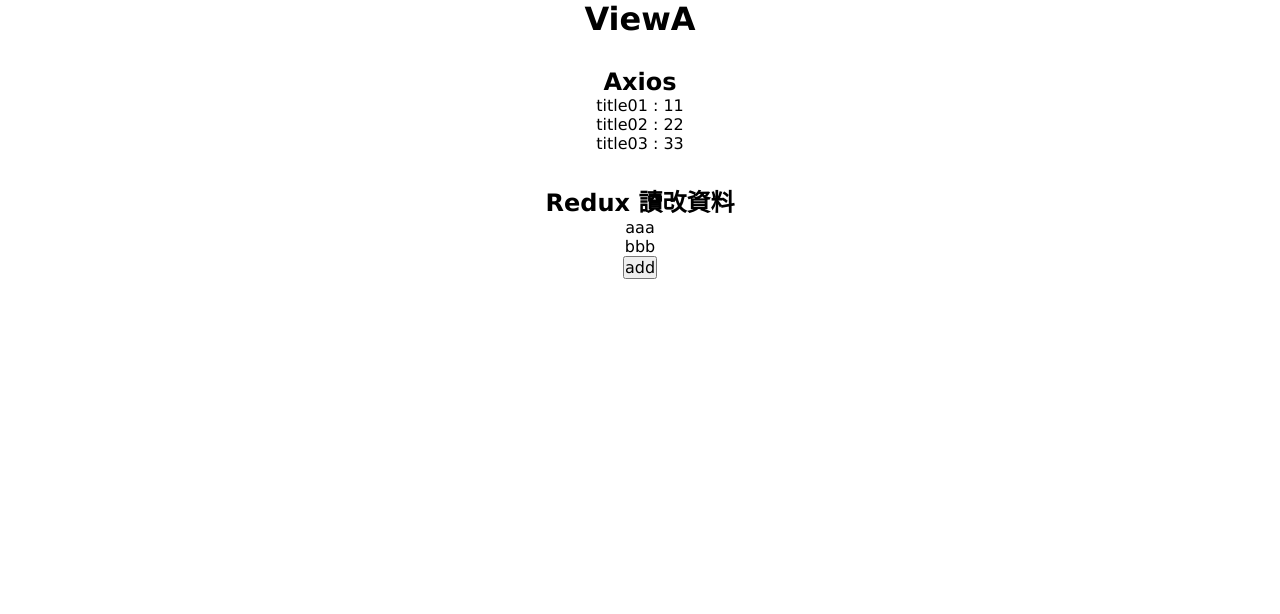
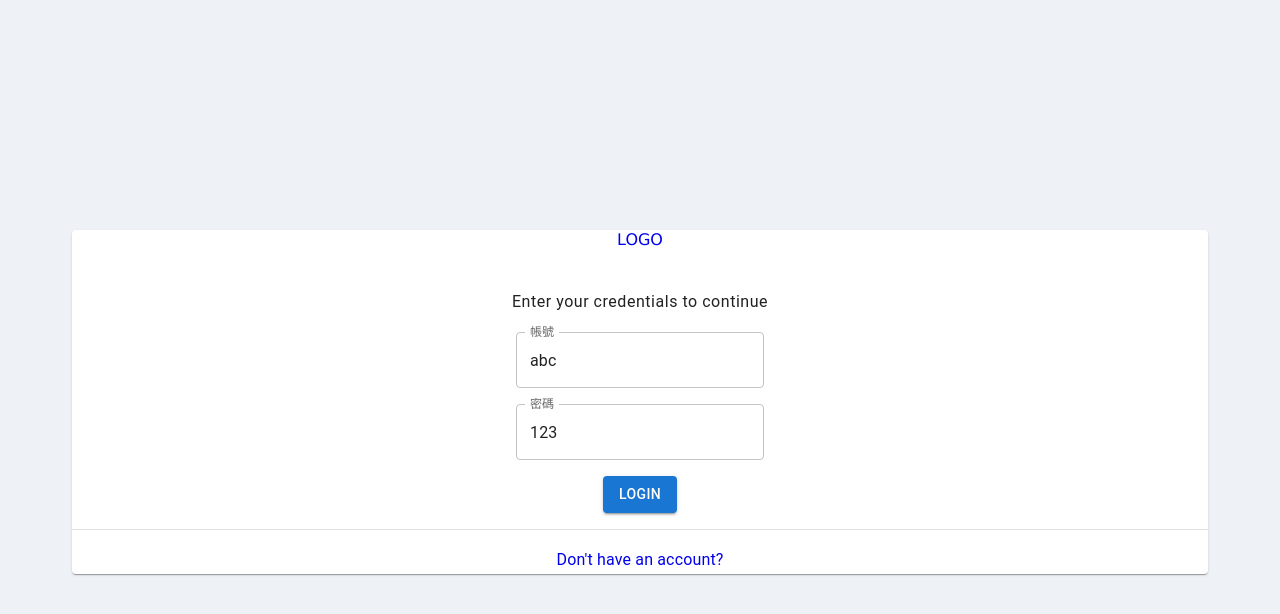
Before and after one commit to Little-Ker/React-Admin-Dashboard, a React (Create React App) app: page /login in a window 1280 px wide. Shown: the top 614 px of the page. Built offline with nearby package versions, Linux system fonts and the light colour scheme.

Commit message:
[新增] 頁面權限控管

```diff
--- a/src/App.jsx
+++ b/src/App.jsx
@@ -1,28 +1,48 @@
-import React from 'react'
-import { BrowserRouter as Router, Route, Routes } from 'react-router-dom'
+import React, { useContext } from 'react'
+import {
+  BrowserRouter as Router, Route, Routes, Navigate, useLocation, Outlet
+} from 'react-router-dom'
 import './App.css'
-// import Navbar from 'component/navbar/Navbar'
+import AuthContext from 'contexts/authContext'
+import Navbar from 'component/navbar/Navbar'
 import ViewA from 'view/ViewA'
 import ViewB from 'view/ViewB'
 import Login from 'view/auth/login'
 
+function ProtectedRoutes() {
+  const ctx = useContext(AuthContext)
+  const location = useLocation()
+  const isAuth = ctx?.isLoggedIn
+
+  return isAuth ? (
+    <Outlet />
+  ) : (
+    <Navigate to="/login" replace state={{ from: location }} />
+  )
+}
+
 function RouterPage() {
   return (
     <Routes>
-      <Route exact path="/" element={<Login />} />
-      {/* <Route exact path="/" element={<ViewA/>} /> */}
-      <Route exact path="viewA" element={<ViewA />} />
-      <Route exact path="viewB" element={<ViewB />} />
-      <Route path="*" element={<ViewA />} />
+      <Route path="/login" element={<Login />} />
+      <Route element={<ProtectedRoutes />}>
+        <Route exact path="/" element={<ViewA />} />
+        <Route exact path="viewA" element={<ViewA />} />
+        <Route exact path="viewB" element={<ViewB />} />
+        <Route path="*" element={<ViewA />} />
+      </Route>
     </Routes>
   )
 }
 
 function App() {
+  const ctx = useContext(AuthContext)
+  const isAuth = ctx?.isLoggedIn
+
   return (
     <div className="App">
       <Router>
-        {/* <Navbar /> */}
+        {(isAuth) && (<Navbar />)}
         <RouterPage />
       </Router>
     </div>
--- a/src/component/navbar/Navbar.jsx
+++ b/src/component/navbar/Navbar.jsx
@@ -23,7 +23,7 @@
     <div className={styles.navbar}>
       {linkList.map((link, index) => (
         <Link
-          key={index}
+          key={`${index.toString()}`}
           to={link.to}
           className={clsx(styles.link, location.pathname === `${link.to}` && styles.active)}
         >
--- /dev/null
+++ b/src/contexts/authContext.jsx
@@ -0,0 +1,53 @@
+import React, {
+  useMemo, useState, createContext, useCallback
+} from 'react'
+import PropTypes from 'prop-types'
+
+const AuthContext = createContext({
+  isLoggedIn: false,
+  logFalseTip: '',
+  onLogout: () => {},
+  onLogin: (account, password) => {},
+})
+
+export function AuthContextProvider(props) {
+  const { children } = props
+
+  const [isLoggedIn, setIsLoggedIn] = useState(false)
+
+  const [logFalseTip, setLogFalseTip] = useState('')
+
+  const logoutHandler = useCallback(() => {
+    // setIsLoggedIn(false)
+  }, [])
+
+  const loginHandler = useCallback((account, password) => {
+    setLogFalseTip('')
+    if (account === 'abc' && password === '123') {
+      setIsLoggedIn(true)
+      return
+    }
+    setLogFalseTip('帳號或密碼有誤')
+  }, [])
+
+  const contextValue = useMemo(() => ({
+    isLoggedIn,
+    logFalseTip,
+    onLogout: logoutHandler,
+    onLogin: loginHandler,
+  }), [isLoggedIn, loginHandler, logoutHandler, logFalseTip])
+
+  return (
+    <AuthContext.Provider
+      value={contextValue}
+    >
+      {children}
+    </AuthContext.Provider>
+  )
+}
+
+AuthContextProvider.propTypes = {
+  children: PropTypes.node.isRequired,
+}
+
+export default AuthContext
--- a/src/index.js
+++ b/src/index.js
@@ -4,6 +4,7 @@
 import {
   Provider
 } from 'react-redux'
+import { AuthContextProvider } from 'contexts/authContext'
 import App from './App'
 import reportWebVitals from './reportWebVitals'
 import './styles/all.sass'
@@ -15,9 +16,9 @@
 const root = ReactDOM.createRoot(document.getElementById('root'))
 root.render(
   <Provider store={store}>
-    <React.StrictMode>
+    <AuthContextProvider>
       <App />
-    </React.StrictMode>
+    </AuthContextProvider>
   </Provider>
 )
 
--- /dev/null
+++ b/src/view/auth/login/Login.jsx
@@ -0,0 +1,113 @@
+import React, {
+  useEffect, useContext, useCallback, useState
+} from 'react'
+import {
+  Link, useNavigate
+} from 'react-router-dom'
+import { useTheme } from '@mui/material/styles'
+import {
+  Divider, Grid, Stack, Typography, useMediaQuery, TextField, Button, Card
+} from '@mui/material'
+import AuthContext from 'contexts/authContext'
+
+function Login() {
+  const navigate = useNavigate()
+
+  const ctx = useContext(AuthContext)
+
+  const theme = useTheme()
+  const matchDownSM = useMediaQuery(theme.breakpoints.down('md'))
+
+  const [account, setAccount] = useState('abc')
+  const [password, setPassword] = useState('123')
+
+  const onSubmit = useCallback(async () => {
+    await ctx?.onLogin(account, password)
+    navigate('/')
+  }, [account, ctx, password, navigate])
+
+  return (
+    <Grid
+      container
+      direction="column"
+      justifyContent="flex-end"
+      sx={{
+        minHeight: '100vh',
+        background: '#EEF2F6',
+      }}
+    >
+      <Grid item xs={12}>
+        <Grid container justifyContent="center" alignItems="center" sx={{ minHeight: 'calc(100vh - 68px)' }}>
+          <Grid
+            item
+            sx={{ m: { xs: 1, sm: 3 }, mb: 0 }}
+          >
+            <Card>
+              <Grid container spacing={2} alignItems="center" justifyContent="center">
+                <Grid item sx={{ mb: 3 }}>
+                  <Link to="#">
+                    LOGO
+                  </Link>
+                </Grid>
+                <Grid item xs={12}>
+                  <Grid container direction={matchDownSM ? 'column-reverse' : 'row'} alignItems="center" justifyContent="center">
+                    <Grid item>
+                      <Stack alignItems="center" justifyContent="center" spacing={1}>
+                        <Typography variant="caption" fontSize="16px" textAlign={matchDownSM ? 'center' : 'inherit'}>
+                          Enter your credentials to continue
+                        </Typography>
+                      </Stack>
+                    </Grid>
+                  </Grid>
+                </Grid>
+                <Grid item xs={12}>
+                  <Grid container spacing={2} alignItems="center" justifyContent="center">
+                    <Grid item xs={12}>
+                      <TextField
+                        id="outlined-basic"
+                        label="帳號"
+                        variant="outlined"
+                        value={account}
+                        onChange={(e) => { setAccount(e.target.value) }}
+                      />
+                    </Grid>
+                    <Grid item xs={12}>
+                      <TextField
+                        id="outlined-basic"
+                        label="密碼"
+                        variant="outlined"
+                        value={password}
+                        onChange={(e) => { setPassword(e.target.value) }}
+                      />
+                    </Grid>
+                    {(ctx?.logFalseTip !== '') && (
+                      <Grid item xs={12}>
+                        <p>{ctx?.logFalseTip}</p>
+                      </Grid>
+                    )}
+                    <Grid item xs={12}>
+                      <Button variant="contained" onClick={onSubmit}>Login</Button>
+                    </Grid>
+                  </Grid>
+                </Grid>
+                <Grid item xs={12}>
+                  <Divider />
+                </Grid>
+                <Grid item xs={12}>
+                  <Grid item container direction="column" alignItems="center" xs={12}>
+                    <Typography component={Link} to="/pages/register/register3" variant="subtitle1" sx={{ textDecoration: 'none' }}>
+                      Don&apos;t have an account?
+                    </Typography>
+                  </Grid>
+                </Grid>
+              </Grid>
+            </Card>
+          </Grid>
+        </Grid>
+      </Grid>
+      <Grid item xs={12} sx={{ m: 3, mt: 1 }} />
+    </Grid>
+  )
+}
+
+export default Login
--- /dev/null
+++ b/src/view/auth/login/index.js
@@ -0,0 +1 @@
+export { default } from './Login'
```
